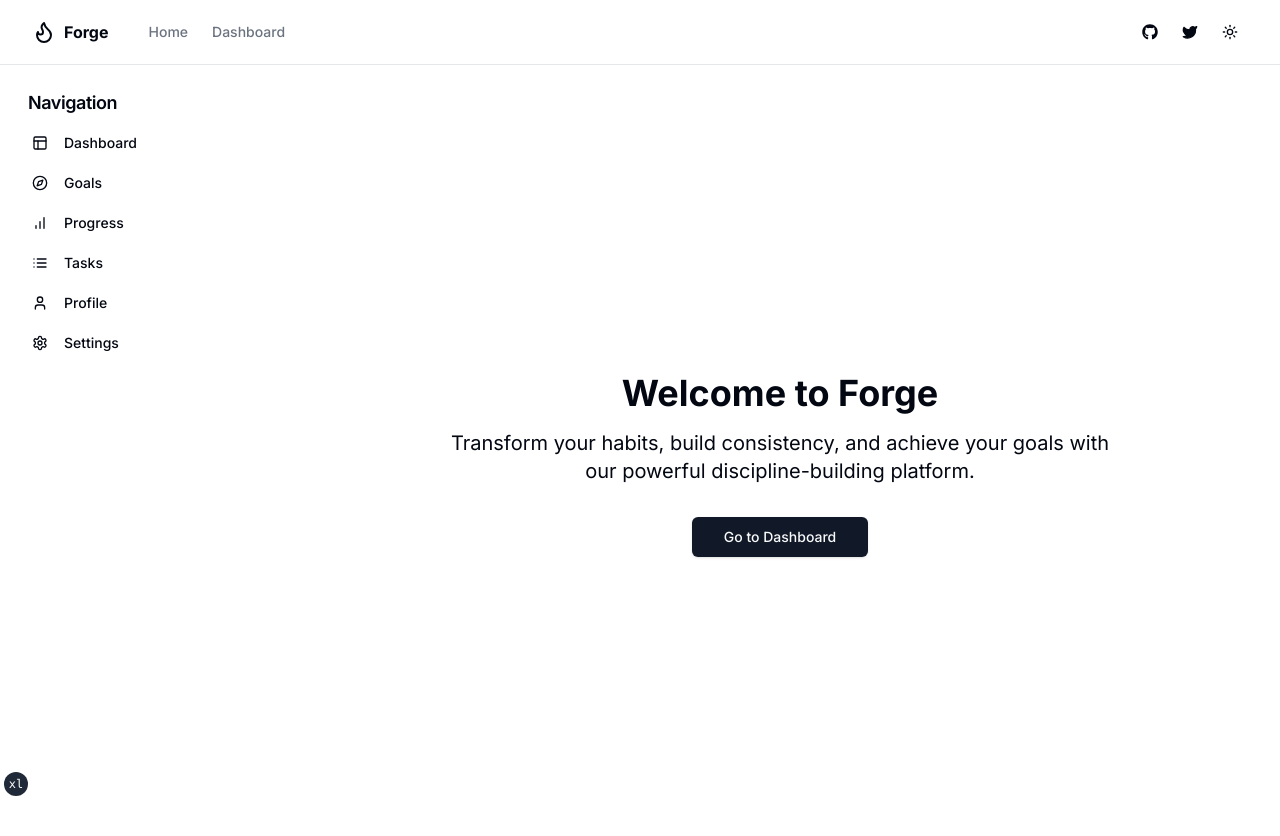
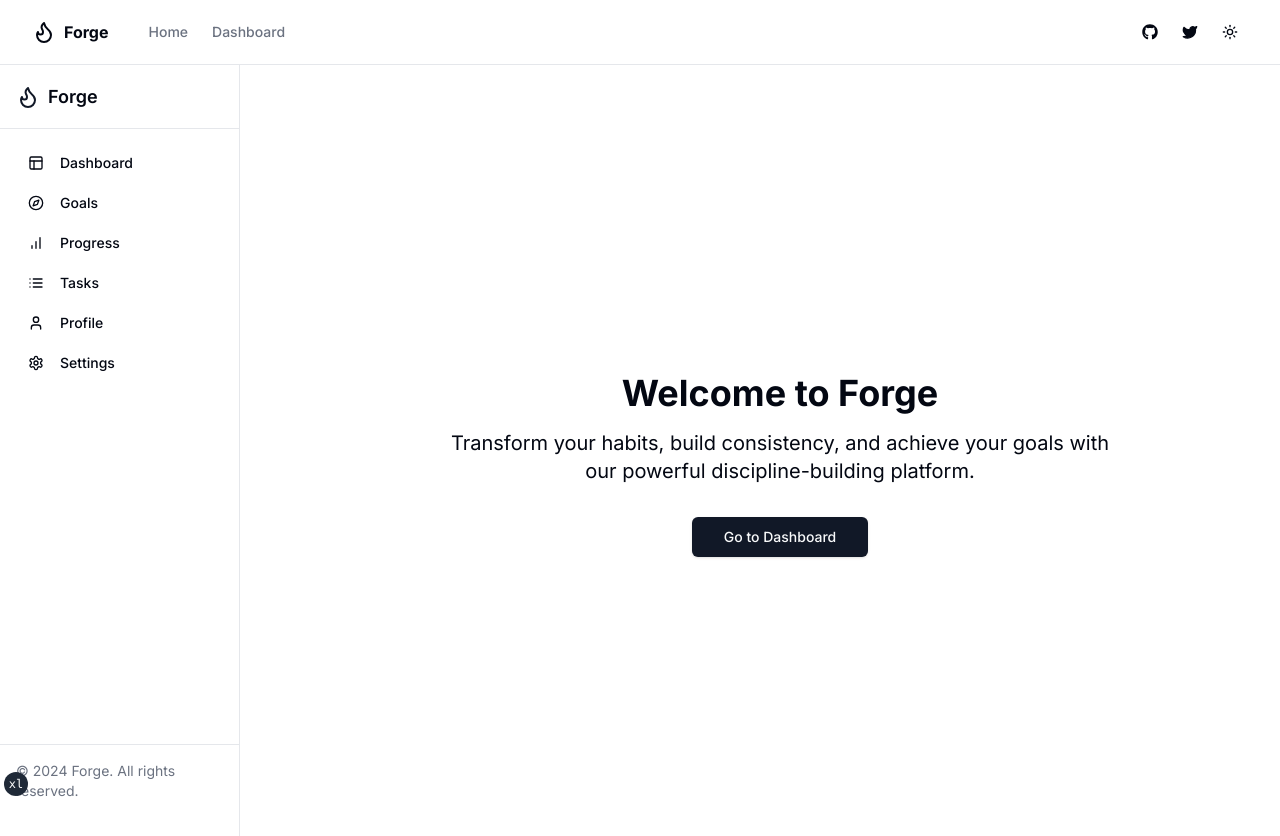
Before and after one commit to Kimdev-254/Forge, a Next.js app: page / in a window 1280 px wide. Shown: the top 836 px of the page. Built offline with nearby package versions, Linux system fonts and the light colour scheme.

Commit message:
sidebar bug fixed

```diff
--- a/src/components/sidebar.tsx
+++ b/src/components/sidebar.tsx
@@ -5,7 +5,15 @@ import { usePathname } from "next/navigation"
 import { cn } from "@/lib/utils"
 import { Button } from "@/components/ui/button"
 import { ScrollArea } from "@/components/ui/scroll-area"
-import { BarChart, Compass, Layout, List, Settings, User } from "lucide-react"
+import {
+  BarChart,
+  Compass,
+  Layout,
+  List,
+  Settings,
+  User,
+  Flame,
+} from "lucide-react"
 
 const sidebarNavItems = [
   {
@@ -46,19 +54,22 @@ export function Sidebar({ className }: SidebarProps) {
   const pathname = usePathname()
 
   return (
-    <div className={cn("pb-12", className)}>
-      <div className="space-y-4 py-4">
-        <div className="px-3 py-2">
-          <h2 className="mb-2 px-4 text-lg font-semibold tracking-tight">
-            Navigation
-          </h2>
-          <ScrollArea className="h-[300px] px-1">
+    <div className={cn("flex flex-col h-screen pb-12 border-r", className)}>
+      <div className="flex items-center h-16 px-4 border-b">
+        <Flame className="w-6 h-6 mr-2 text-primary" />
+        <span className="text-lg font-semibold">Forge</span>
+      </div>
+      <ScrollArea className="flex-grow px-3 py-4">
         <div className="space-y-1">
           {sidebarNavItems.map((item) => (
             <Button
               key={item.href}
               variant={pathname === item.href ? "secondary" : "ghost"}
-                  className="w-full justify-start"
+              className={cn(
+                "w-full justify-start",
+                pathname === item.href &&
+                  "bg-secondary/50 text-secondary-foreground"
+              )}
               asChild
             >
               <Link href={item.href}>
@@ -69,7 +80,10 @@ export function Sidebar({ className }: SidebarProps) {
           ))}
         </div>
       </ScrollArea>
-        </div>
+      <div className="mt-auto p-4 border-t">
+        <p className="text-sm text-muted-foreground">
+          © 2024 Forge. All rights reserved.
+        </p>
       </div>
     </div>
   )
```
Lines whose indentation alone changed are shown as unchanged.
